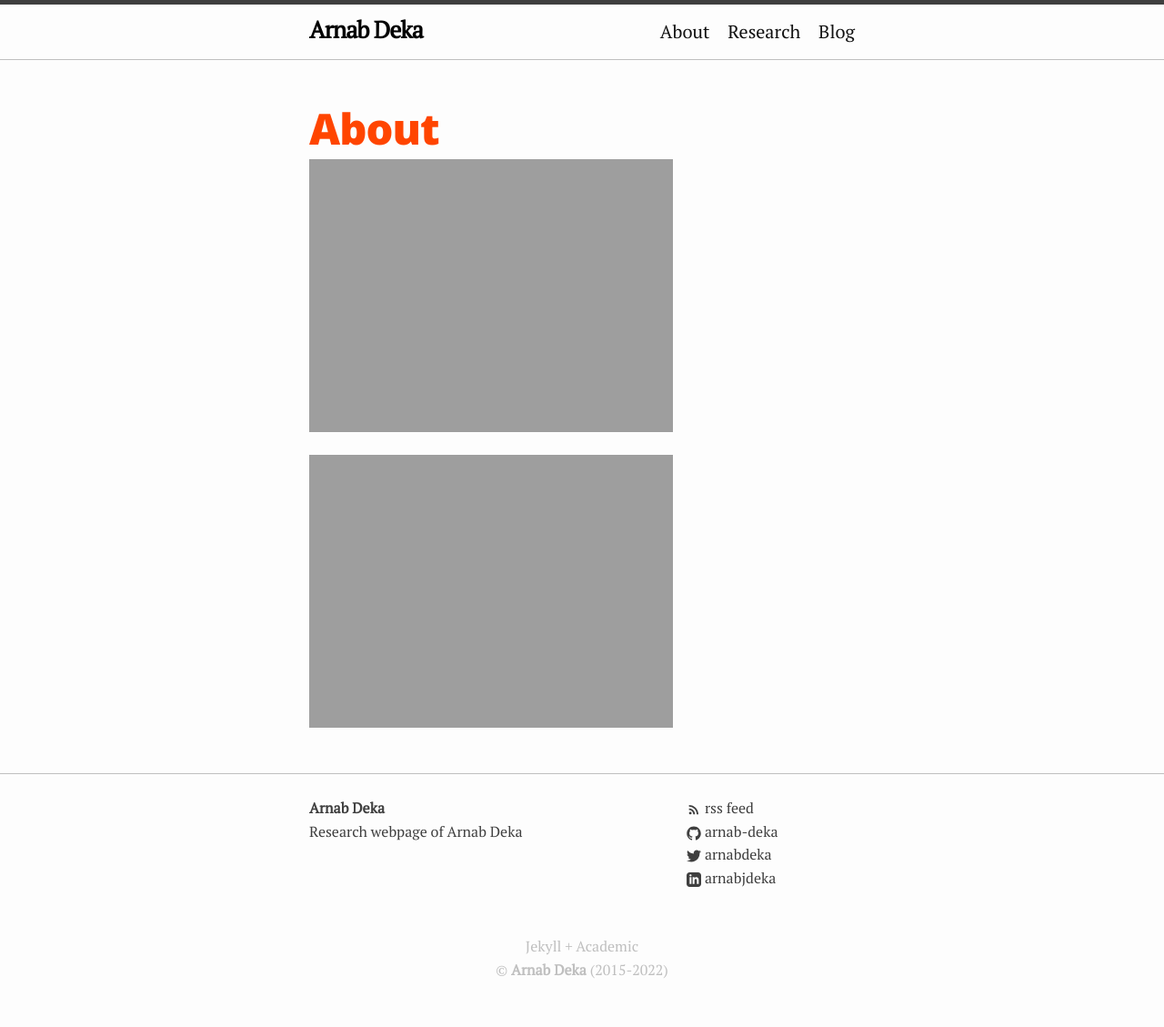
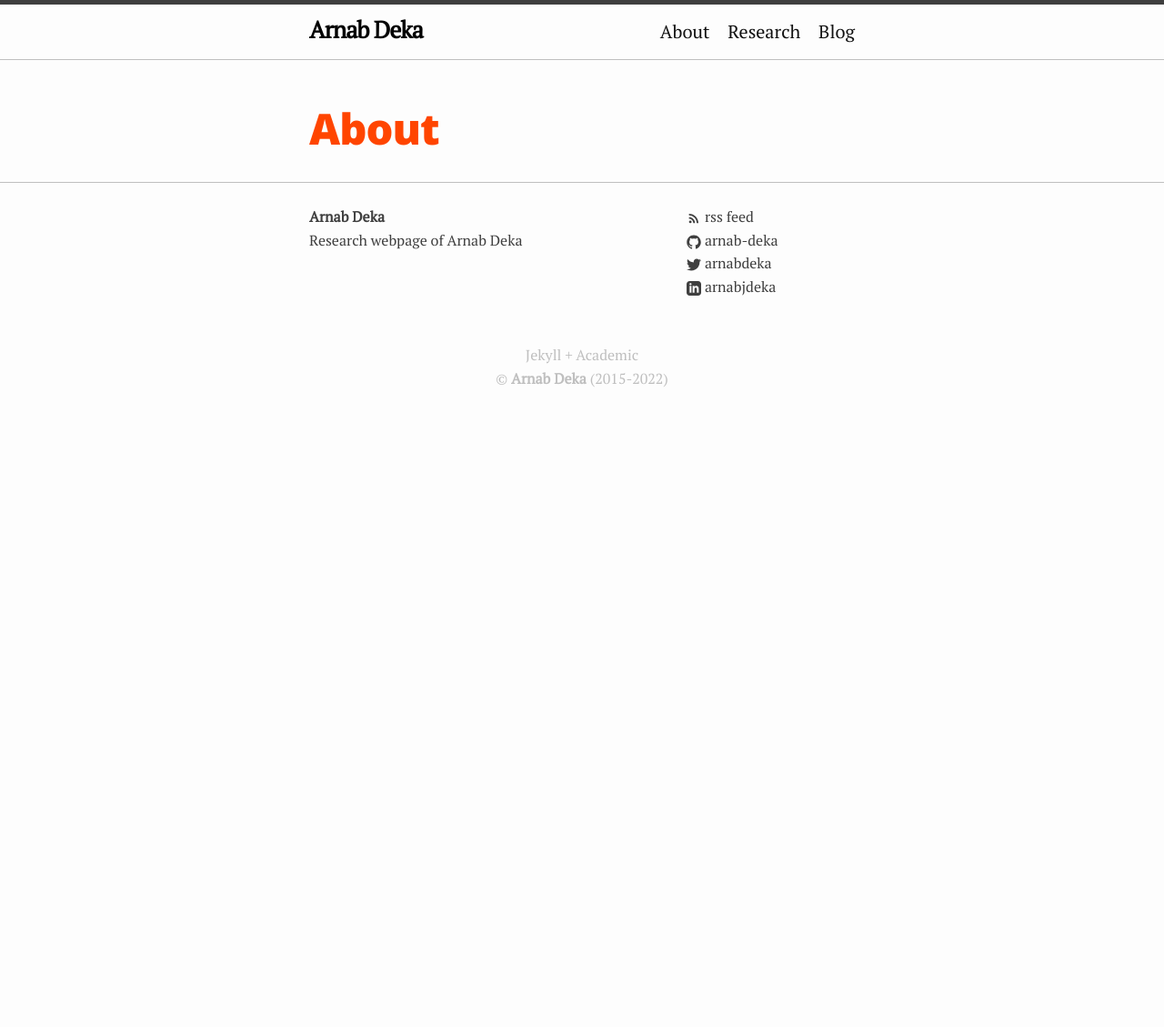
Before and after one commit to arnab-deka/arnab-deka.github.io, a Jekyll site: the page built from 1about.md, in a window 1280 px wide. Shown: the whole page at 91% size. Built offline with Jekyll 4.4.1, drawn with Linux system fonts in a browser that asks for light colours; Markdown is read by kramdown in place of the engine named in the settings; after the commit the page ends 900 px from its top, so only the background shows below that.

Commit message:
Update 1about.md

```diff
--- a/1about.md
+++ b/1about.md
@@ -3,13 +3,3 @@ layout: page
 title: About
 permalink: /about/
 ---
-
-
-![A CCD image of 20 keV Hydrogen Beam Emissions]({{ "/assets/spectrum.jpg" | absolute_url }})
-
-
-
-
-
-
-![Foothills of the Himalayas]({{ "/assets/kasol.jpg" | absolute_url }} "Foothills of the Himalayas")
```
